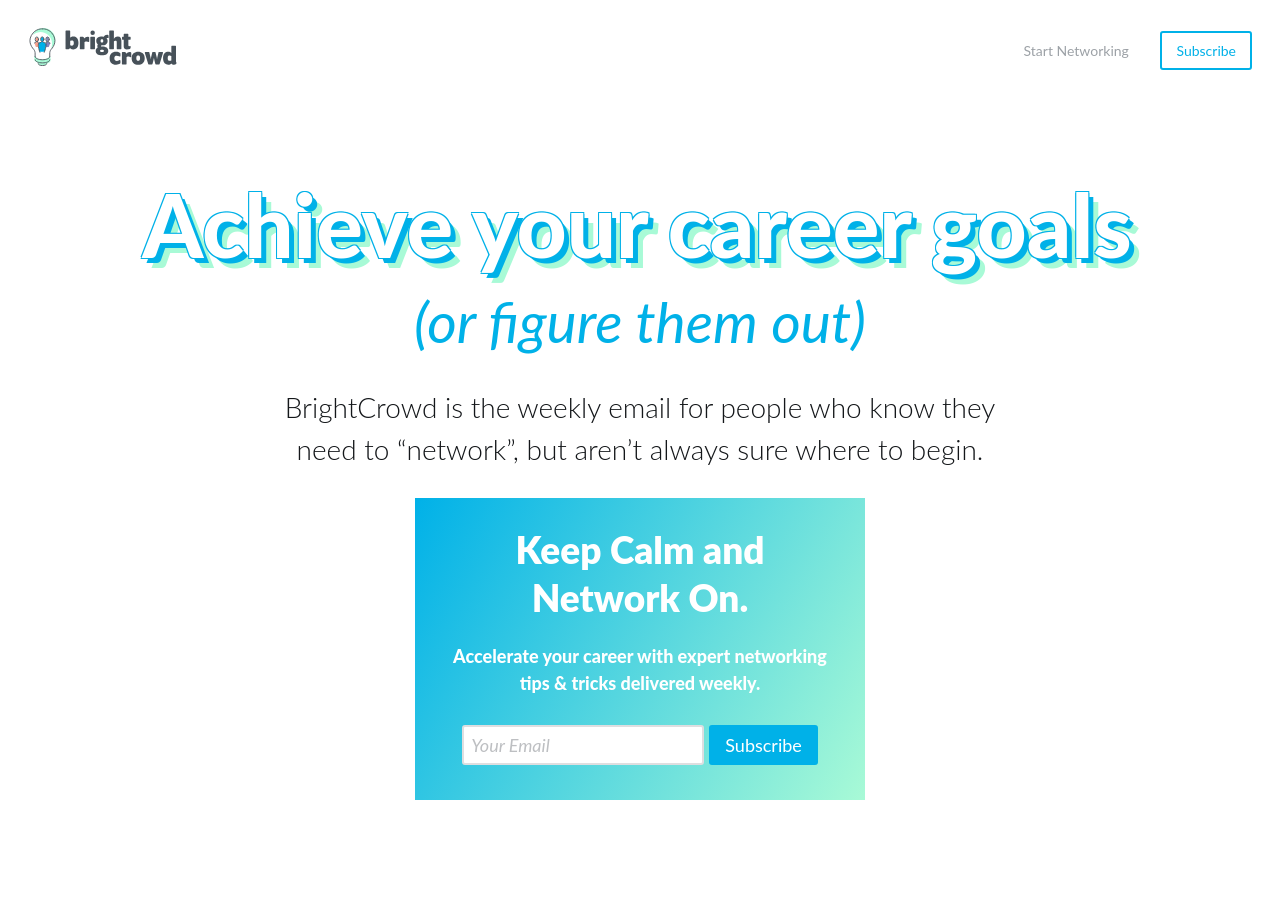
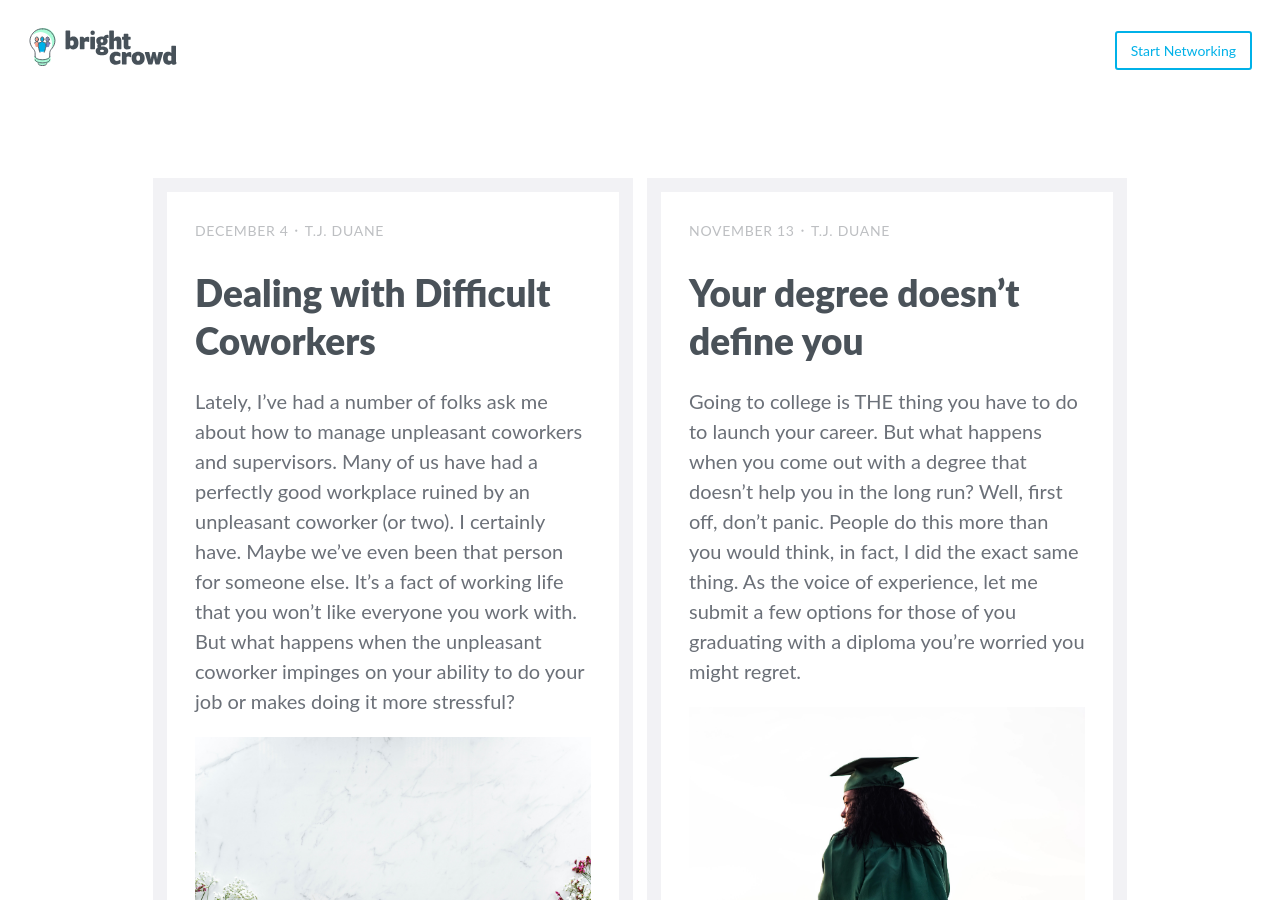
Before and after one commit to BrightCrowd/bc-blog, a Jekyll site: the page built from index.html, in a window 1280 px wide and 900 px high. Built offline with Jekyll 4.4.1, drawn with Linux system fonts in a browser that asks for light colours; some web fonts are replaced.

Commit message:
Remove newsletter signup

```diff
--- a/_includes/signup-script.html
+++ /dev/null
@@ -1,28 +0,0 @@
-<script type='text/javascript'>
-  function signup(e, context) {
-    e.preventDefault();
-
-    var emailInput = $('.' + context + ' input[name="email"]');
-    var email = emailInput.val();
-    var isEmailIsh = /\S+@\S+\.\S+/;
-
-    emailInput.removeClass('error');
-    if (!isEmailIsh.test(email)) {
-      emailInput.addClass('error');
-      return;
-    }
-
-    var data = $('.' + context + ' #signup').serialize();
-    console.log(data);
-
-    $.post({
-      url: '{{site.apibaseurl}}/api/newsletters/subscribe',
-      // url: 'http://postb.in/ZuqTPMGz',
-      crossDomain: true,
-      data: data,
-      complete: function() {
-        window.location = '{{site.baseurl}}/subscribed';
-      }
-    })
-  }
-</script>
--- a/_includes/signup.html
+++ /dev/null
@@ -1,18 +0,0 @@
-<div class="signup">
-  <!-- first -->
-  <h1 class="signup_title">Keep Calm and Network On.</h1>
-  <p class="signup_desc">Accelerate your career with expert networking tips & tricks delivered weekly.</p>
-  <!-- second -->
-<!--   <h1 class="signup_title">Accelerate Your Career</h1>
-  <p class="signup_desc">Get expert networking tips and tricks delivered weekly. </p> -->
-  <!-- third -->
-<!--   <p class='signup_desc'>Join thousands figuring out their path with these tips in your inbox weekly.</p>
- -->  <form id='signup' accept-charset="UTF-8">
-    <label for='email' class='sr-only'>Email Address</label>
-    <input type="email" name="email" placeholder="Your Email">
-    <!-- <input type="text" name="name" placeholder="Your Name"> -->
-    <input type="hidden" name="subject" value="Newsletter Signup">
-    <input type="hidden" name="utf8" value="✓">
-    <button class='button--blue' onclick="signup(event, '{{include.context}}')">Subscribe</button>
-  </form>
-</div>
--- a/_layouts/default.html
+++ b/_layouts/default.html
@@ -23,7 +23,7 @@
           <nav>
             <a href="{{ site.bcurl }}/">Start Networking</a>
             <!-- <a href="{{ site.baseurl }}/">Blog</a> -->
-            <a href="{{ site.baseurl }}/">Subscribe</a>
+            <!-- <a href="{{ site.baseurl }}/">Subscribe</a> -->
           </nav>
         </header>
       </div>
@@ -46,7 +46,6 @@
     </div>
     {% include facebook.html %}
     {% include analytics.html %}
-    {% include signup-script.html %}
   </body>
   <script
     src="https://code.jquery.com/jquery-3.3.1.min.js"
--- a/index.html
+++ b/index.html
@@ -1,19 +1,6 @@
 ---
 layout: default
 ---
-
-<div class="index-headline">
-  <!-- <img src="{{site.baseurl}}/assets/images/logomark.png"> -->
-  <div>
-    <h1 class='title'><span>Achieve your career goals</span><span>(or figure them out)</span></h1>
-    <p class='lead'>BrightCrowd is the weekly email for people who know they need to “network”, but aren’t always sure where to begin. </p>
-  </div>
-</div>
-
-<div class="index-signup">
-  {% include signup.html context="index-signup" %}
-</div>
-
 
 <div class="posts">
   {% for post in site.posts %}
```
Also changed, not shown: _layouts/post.html (+0 -8 lines).
